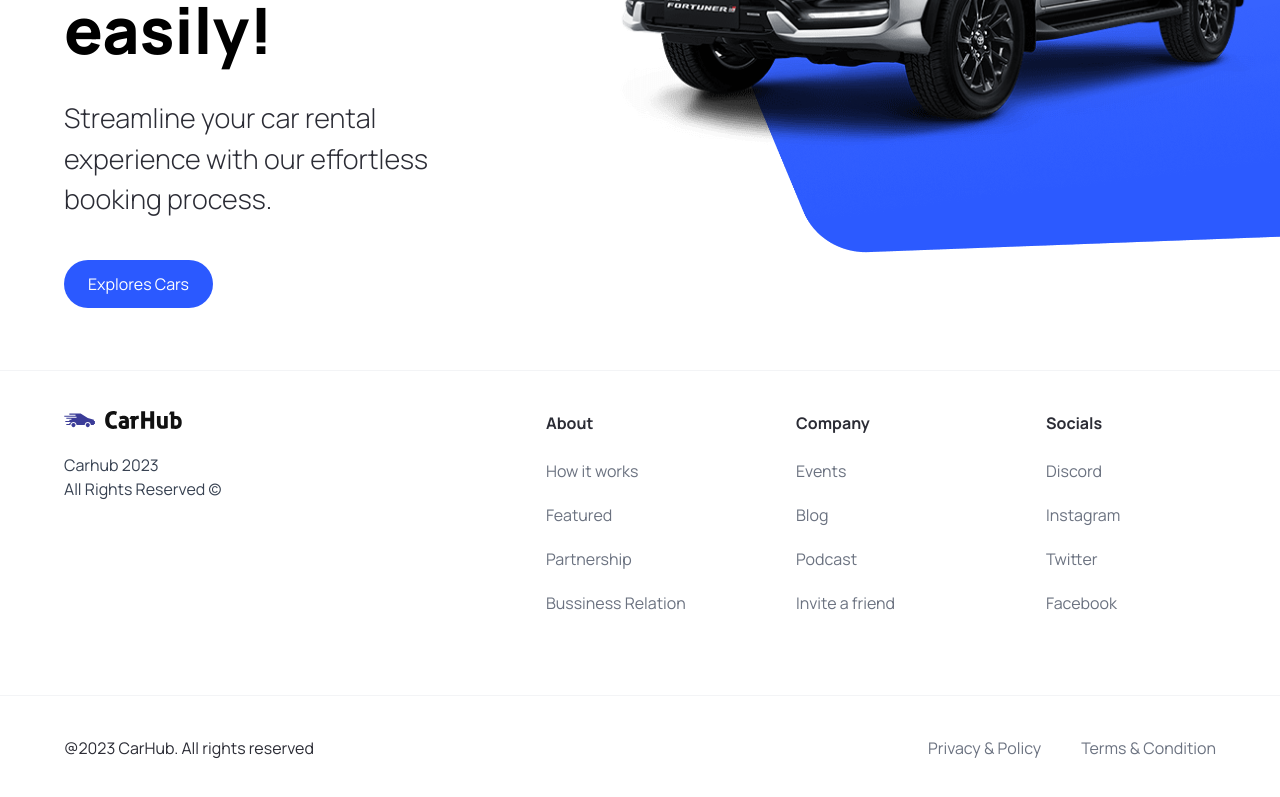
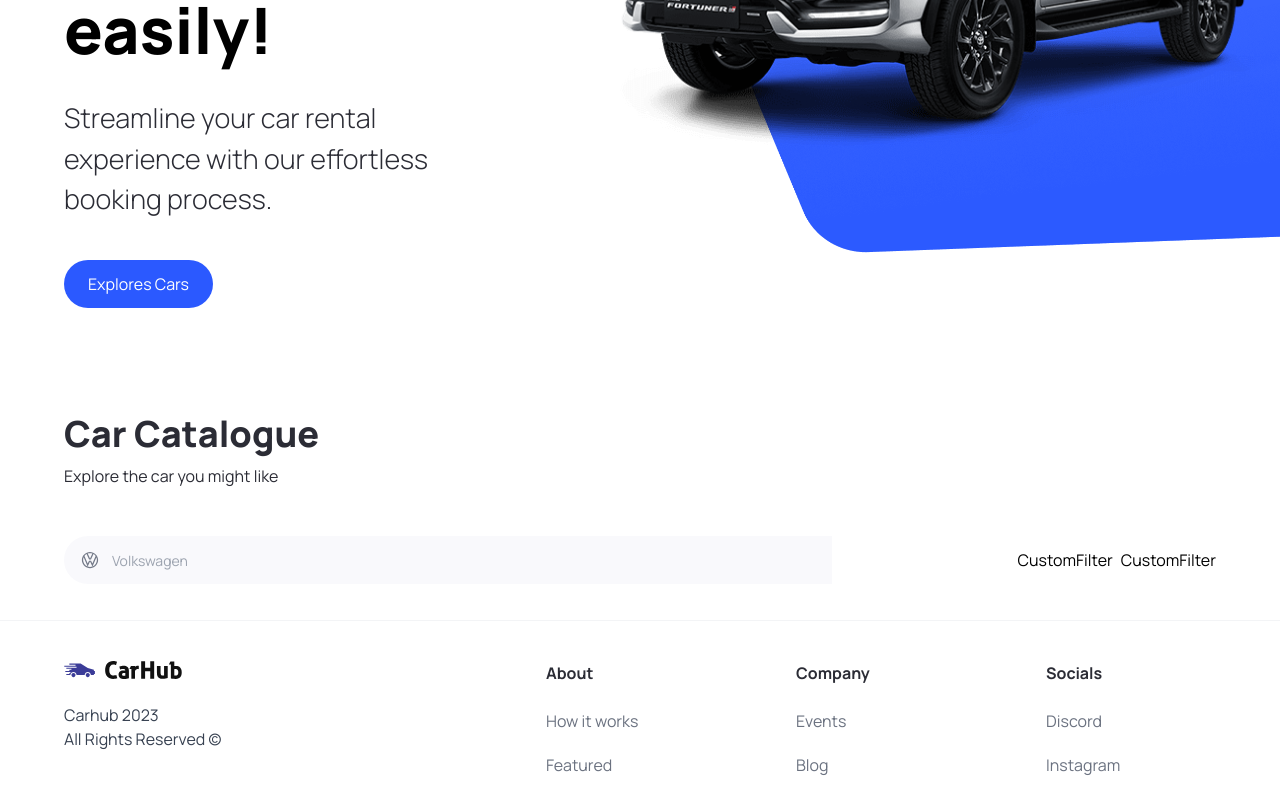
Before and after one commit to akashchandrakar007/showcar, a Next.js app: page / in a window 1280 px wide. Shown: the part 450-1247 px from the top of the page. Built offline with nearby package versions, Linux system fonts and the light colour scheme.

Commit message:
Added search manufacturer

```diff
--- a/app/globals.css
+++ b/app/globals.css
@@ -210,7 +210,7 @@
 }
 
 .search-manufacturer__options {
-  @apply absolute mt-1 max-h-60 w-full overflow-auto rounded-md bg-white py-1 text-base shadow-lg ring-1 ring-black ring-opacity-5 focus:outline-none sm:text-sm;
+  @apply relative mt-1 max-h-60 w-full overflow-auto rounded-md bg-white py-1 text-base shadow-lg ring-1 ring-black ring-opacity-5 focus:outline-none sm:text-sm;
 }
 
 .search-manufacturer__option {
--- a/app/page.tsx
+++ b/app/page.tsx
@@ -1,9 +1,24 @@
+import CustomFilter from "@/components/CustomFilter";
 import Hero from "@/components/Hero";
+import SearchBar from "@/components/SearchBar";
 
 export default function Home() {
   return (
     <main className="overflow-hidden">
       <Hero />
+      <div className="mt-12 padding-x padding-y max-width" id="discover">
+        <div className="home__text-container">
+          <h1 className="text-4xl font-extrabold">Car Catalogue</h1>
+          <p>Explore the car you might like</p>
+        </div>
+        <div className="home__filters">
+          <SearchBar />
+          <div className="home__filter-container">
+            <CustomFilter title="fuel" />
+            <CustomFilter title="year" />
+          </div>
+        </div>
+      </div>
     </main>
   );
 }
--- /dev/null
+++ b/components/CustomFilter.tsx
@@ -0,0 +1,7 @@
+import React from "react";
+
+const CustomFilter = () => {
+  return <div>CustomFilter</div>;
+};
+
+export default CustomFilter;
--- /dev/null
+++ b/components/SearchBar.tsx
@@ -0,0 +1,20 @@
+"use client";
+import { useState } from "react";
+import SearchManufacturer from "./SearchManufacturer";
+
+const SearchBar = () => {
+  const [manufacturer, setManufacturer] = useState("");
+  const handleSearch = () => {};
+  return (
+    <form className="searchbar" onSubmit={handleSearch}>
+      <div className="searchbar__item">
+        <SearchManufacturer
+          manufacturer={manufacturer}
+          setManufacturer={setManufacturer}
+        />
+      </div>
+    </form>
+  );
+};
+
+export default SearchBar;
--- /dev/null
+++ b/components/SearchManufacturer.tsx
@@ -0,0 +1,91 @@
+import { Fragment, useState } from "react";
+import {
+  Combobox,
+  ComboboxButton,
+  ComboboxInput,
+  ComboboxOption,
+  ComboboxOptions,
+  Transition,
+} from "@headlessui/react";
+import { SearchManufacturerProps } from "@/types";
+import React from "react";
+import Image from "next/image";
+import { manufacturers } from "@/constants";
+
+const SearchManufacturer = ({
+  manufacturer,
+  setManufacturer,
+}: SearchManufacturerProps) => {
+  const [query, setQuery] = useState("");
+
+  const filteredManufacturers =
+    query === ""
+      ? manufacturers
+      : manufacturers.filter((item) =>
+          item
+            .toLowerCase()
+            .replace(/\s+/g, "")
+            .includes(query.toLowerCase().replace(/\s+/g, ""))
+        );
+
+  return (
+    <div className="search-manufacturer">
+      <Combobox value={manufacturer} onChange={setManufacturer}>
+        <div className="relative w-full">
+          <ComboboxButton className="absolute top-[14px]">
+            <Image
+              src="/car-logo.svg"
+              width={20}
+              height={20}
+              className="ml-4"
+              alt="Car logo"
+            />
+          </ComboboxButton>
+          <ComboboxInput
+            className="search-manufacturer__input"
+            placeholder="Volkswagen"
+            displayValue={(manufacturer: string) => manufacturer}
+            onChange={(e) => setQuery(e.target.value)}
+          />
+          <Transition
+            as={Fragment}
+            leave="transition ease-in duration-100"
+            leaveFrom="opacity-100"
+            leaveTo="opacity-0"
+            afterLeave={() => setQuery("")}
+          >
+            <ComboboxOptions className="search-manufacturer__options">
+              {filteredManufacturers.length === 0 && query !== "" ? (
+                <ComboboxOption
+                  value={query}
+                  className="search-manufacturer__option"
+                >
+                  Create {query}
+                </ComboboxOption>
+              ) : (
+                filteredManufacturers.map((item) => (
+                  <ComboboxOption
+                    key={item}
+                    className="relative search-manufacturer__option data-[focus]:bg-primary-blue data-[focus]:text-white text-grey-900"
+                    value={item}
+                  >
+                    {({ focus, selected }) => (
+                      <div
+                        className={`group flex gap-2 ${focus ?? "bg-blue-100"}`}
+                      >
+                        {/* {selected && <CheckIcon className="size-5" />} */}
+                        {item}
+                      </div>
+                    )}
+                  </ComboboxOption>
+                ))
+              )}
+            </ComboboxOptions>
+          </Transition>
+        </div>
+      </Combobox>
+    </div>
+  );
+};
+
+export default SearchManufacturer;
--- a/types/index.ts
+++ b/types/index.ts
@@ -6,3 +6,8 @@ export interface CustomButtonProps {
   handleClick?: MouseEventHandler<HTMLButtonElement>;
   btnType?: "button" | "submit";
 }
+
+export interface SearchManufacturerProps {
+  manufacturer: string;
+  setManufacturer: (manufacturer: string) => void;
+}
```
Also changed, not shown: package.json (+6 -5 lines), 1 other file (tests, documents, lock files or other folders).
